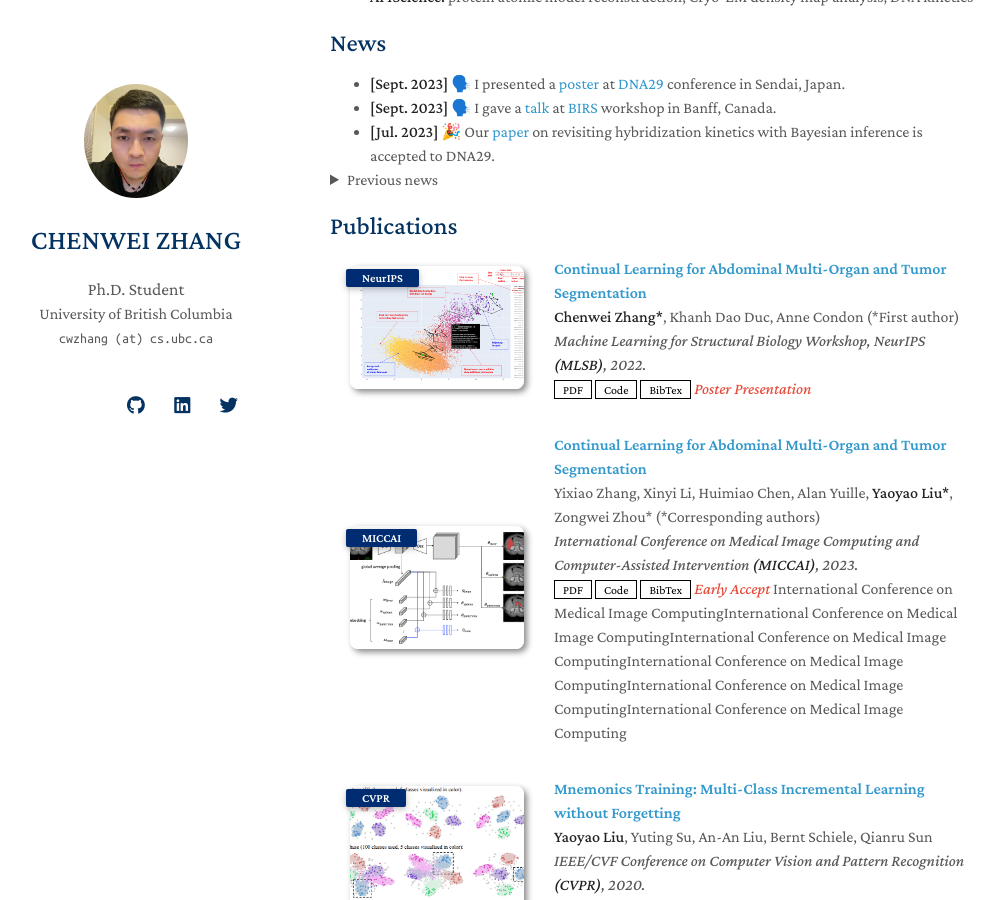
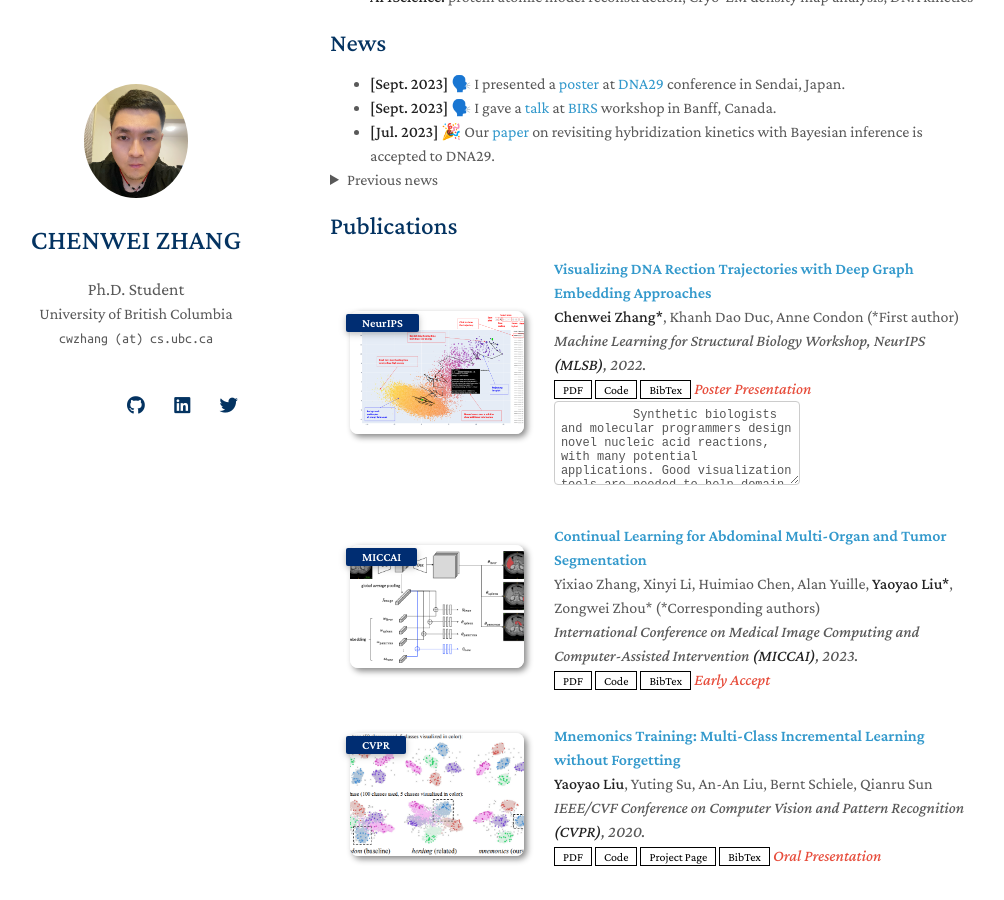
Before and after one commit to chenwei-zhang/chenwei-zhang.github.io, a Jekyll site: the page built from index.md, in a window 1280 px wide and 900 px high, scrolled down 398 px. Shown: the whole window, without its empty margins (140-1144 px from the left). Built offline with Jekyll 4.4.1, drawn with Linux system fonts in a browser that asks for light colours; nearby versions of some CDN libraries; a style sheet for code colours, icons or effects is not loaded; our own code applies the rules of GitHub Pages for plain Markdown files.

Commit message:
Update publications.yml

```diff
--- a/_data/publications.yml
+++ b/_data/publications.yml
@@ -1,6 +1,6 @@
 main:
 
-  - title: Continual Learning for Abdominal Multi-Organ and Tumor Segmentation
+  - title: Visualizing DNA Rection Trajectories with Deep Graph Embedding Approaches
     authors: <strong>Chenwei Zhang*</strong>, Khanh Dao Duc, Anne Condon (*First author)
     conference_short: NeurIPS
     conference: Machine Learning for Structural Biology Workshop, NeurIPS <strong>(MLSB)</strong>, 2022.
@@ -9,6 +9,7 @@
     bibtex: ./assets/bib/vida_mlsb2022.txt
     image: ./assets/img/vida_mlsb.png
     notes: Poster Presentation
+    abs: Synthetic biologists and molecular programmers design novel nucleic acid reactions, with many potential applications. Good visualization tools are needed to help domain experts make sense of the complex outputs of folding pathway simulations of such reactions. Here we present ViDa, a new approach for visualizing DNA reaction folding trajectories over the energy landscape of secondary structures. We integrate a deep graph embedding model with common dimensionality reduction approaches, to map high-dimensional data onto 2D Euclidean space. We assess ViDa on two well-studied and contrasting DNA hybridization reactions. Our preliminary results suggest that ViDa's visualization successfully separates trajectories with different folding mechanisms, thereby providing useful insight to users, and is a big improvement over the current state-of-the-art in DNA kinetics visualization.
 
 
   - title: Continual Learning for Abdominal Multi-Organ and Tumor Segmentation
@@ -20,7 +21,7 @@
     bibtex: https://bib.yliu.me/MICCAI23.txt
     image: ./assets/img/teaser_example_2.png
     notes: Early Accept
-    others: International Conference on Medical Image ComputingInternational Conference on Medical Image ComputingInternational Conference on Medical Image ComputingInternational Conference on Medical Image ComputingInternational Conference on Medical Image ComputingInternational Conference on Medical Image Computing
+    # others: International Conference on Medical Image ComputingInternational Conference on Medical Image ComputingInternational Conference on Medical Image ComputingInternational Conference on Medical Image ComputingInternational Conference on Medical Image ComputingInternational Conference on Medical Image Computing
 
 
   - title: "Mnemonics Training: Multi-Class Incremental Learning without Forgetting"
```
